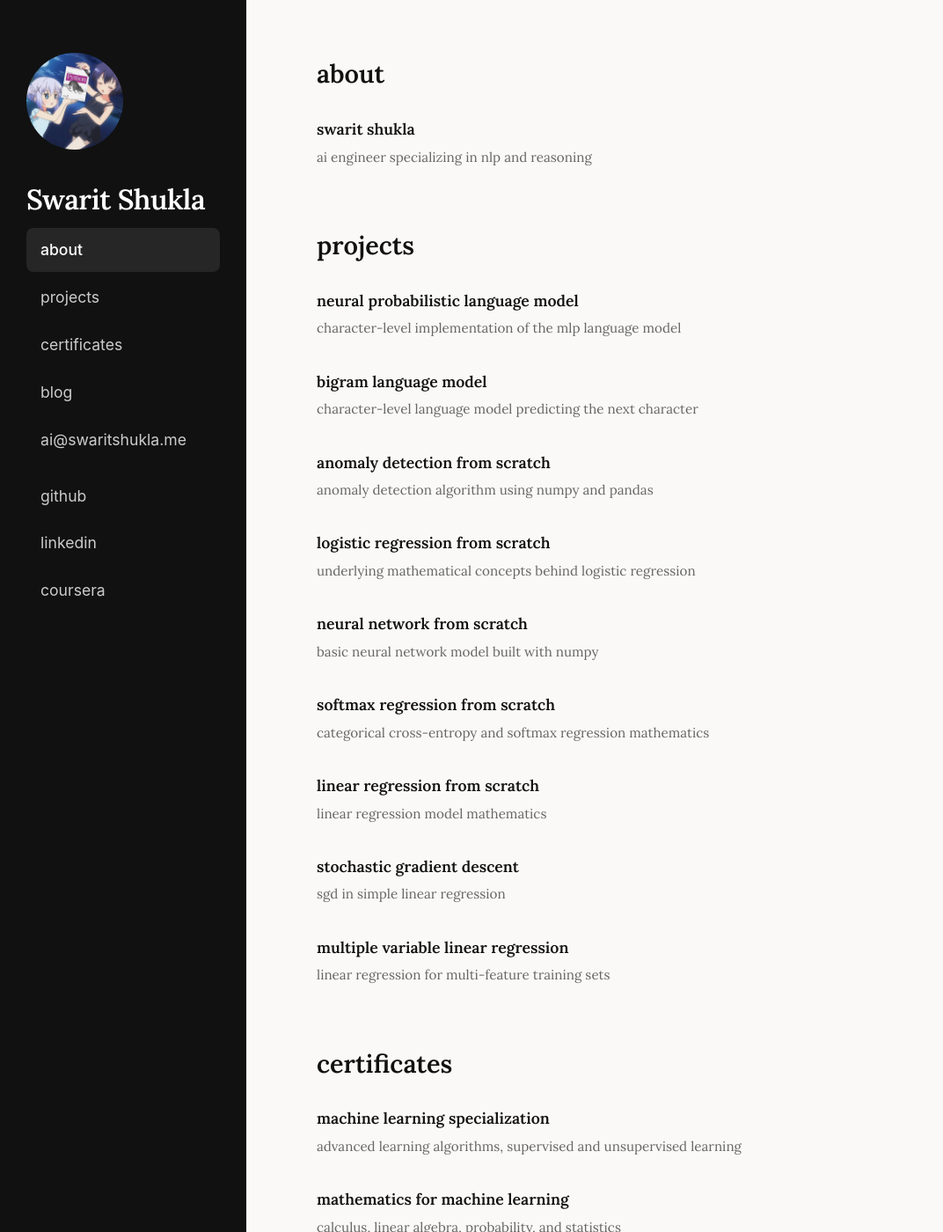
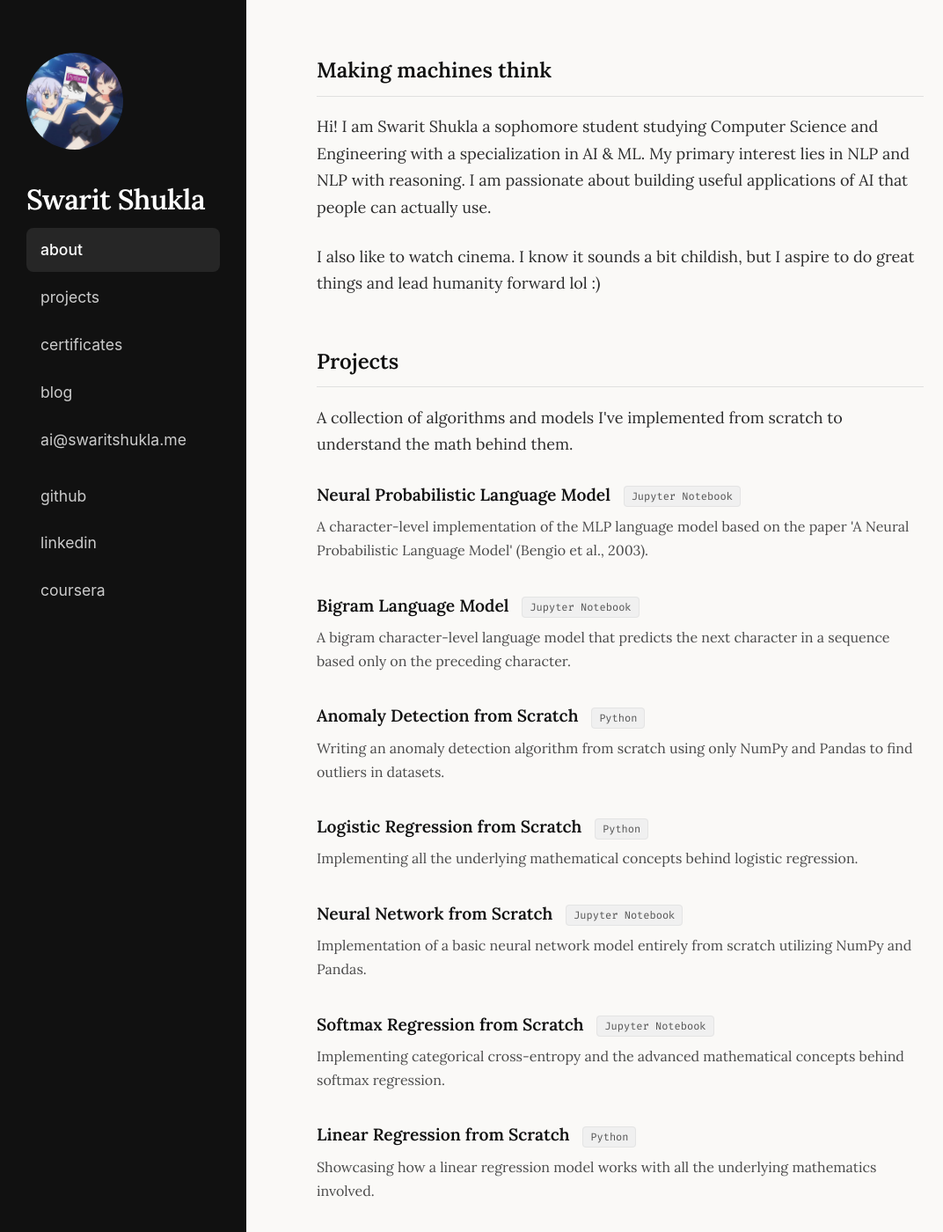
Before and after one commit to SWARITSHUKLA/SWARITSHUKLA.github.io, a Jekyll site: the page built from index.html, in a window 1280 px wide and 1400 px high. Shown: the whole window at 88% size, without its empty margins (0-1072 px from the left). Built offline with Jekyll 4.4.1, drawn with Linux system fonts in a browser that asks for light colours; some of the changed text lies outside the part shown.

```diff
--- a/index.html
+++ b/index.html
@@ -1,81 +1,114 @@
 ---
 layout: default
 ---
+<section id="about">
+    <h2><strong>Making machines think</strong></h2>
 
-<section id="about">
-    <h2>about</h2>
-    <ul class="item-list">
-        <li>
-            <span class="item-title">swarit shukla</span>
-            <p>ai engineer specializing in nlp and reasoning</p>
-        </li>
-    </ul>
+    <p>
+        Hi! I am Swarit Shukla a sophomore student studying Computer Science and Engineering with a specialization in AI
+        & ML. My primary interest lies in NLP and NLP with reasoning. I am passionate about building useful applications
+        of AI that people can actually use.
+    </p>
+    <p>
+        I also like to watch cinema. I know it sounds a bit childish, but I aspire to do great things and lead humanity
+        forward lol :)
+    </p>
 </section>
 
 <section id="projects">
-    <h2>projects</h2>
+    <h2>Projects</h2>
+    <p>A collection of algorithms and models I've implemented from scratch to understand the math behind them.</p>
+
     <ul class="item-list">
         <li>
-            <a href="https://github.com/SWARITSHUKLA/neural-probabilistic-language-model" class="item-title" target="_blank">neural probabilistic language model</a>
-            <p>character-level implementation of the mlp language model</p>
+            <a href="https://github.com/SWARITSHUKLA/neural-probabilistic-language-model" class="item-title"
+                target="_blank">Neural Probabilistic Language Model</a>
+            <span class="tech-tag">Jupyter Notebook</span>
+            <p>A character-level implementation of the MLP language model based on the paper 'A Neural Probabilistic
+                Language Model' (Bengio et al., 2003).</p>
         </li>
         <li>
-            <a href="https://github.com/SWARITSHUKLA/bigram-language-model" class="item-title" target="_blank">bigram language model</a>
-            <p>character-level language model predicting the next character</p>
+            <a href="https://github.com/SWARITSHUKLA/bigram-language-model" class="item-title" target="_blank">Bigram
+                Language Model</a>
+            <span class="tech-tag">Jupyter Notebook</span>
+            <p>A bigram character-level language model that predicts the next character in a sequence based only on the
+                preceding character.</p>
         </li>
         <li>
-            <a href="https://github.com/SWARITSHUKLA/Anomaly-detection-from-scratch" class="item-title" target="_blank">anomaly detection from scratch</a>
-            <p>anomaly detection algorithm using numpy and pandas</p>
+            <a href="https://github.com/SWARITSHUKLA/Anomaly-detection-from-scratch" class="item-title"
+                target="_blank">Anomaly Detection from Scratch</a>
+            <span class="tech-tag">Python</span>
+            <p>Writing an anomaly detection algorithm from scratch using only NumPy and Pandas to find outliers in
+                datasets.</p>
         </li>
         <li>
-            <a href="https://github.com/SWARITSHUKLA/Logistic-regression-from-scratch" class="item-title" target="_blank">logistic regression from scratch</a>
-            <p>underlying mathematical concepts behind logistic regression</p>
+            <a href="https://github.com/SWARITSHUKLA/Logistic-regression-from-scratch" class="item-title"
+                target="_blank">Logistic Regression from Scratch</a>
+            <span class="tech-tag">Python</span>
+            <p>Implementing all the underlying mathematical concepts behind logistic regression.</p>
         </li>
         <li>
-            <a href="https://github.com/SWARITSHUKLA/Neural_Network_from_scratch" class="item-title" target="_blank">neural network from scratch</a>
-            <p>basic neural network model built with numpy</p>
+            <a href="https://github.com/SWARITSHUKLA/Neural_Network_from_scratch" class="item-title"
+                target="_blank">Neural Network from Scratch</a>
+            <span class="tech-tag">Jupyter Notebook</span>
+            <p>Implementation of a basic neural network model entirely from scratch utilizing NumPy and Pandas.</p>
         </li>
         <li>
-            <a href="https://github.com/SWARITSHUKLA/Softmax_regression_from_scratch" class="item-title" target="_blank">softmax regression from scratch</a>
-            <p>categorical cross-entropy and softmax regression mathematics</p>
+            <a href="https://github.com/SWARITSHUKLA/Softmax_regression_from_scratch" class="item-title"
+                target="_blank">Softmax Regression from Scratch</a>
+            <span class="tech-tag">Jupyter Notebook</span>
+            <p>Implementing categorical cross-entropy and the advanced mathematical concepts behind softmax regression.
+            </p>
         </li>
         <li>
-            <a href="https://github.com/SWARITSHUKLA/Linear-regression-from-scratch-using-numpy" class="item-title" target="_blank">linear regression from scratch</a>
-            <p>linear regression model mathematics</p>
+            <a href="https://github.com/SWARITSHUKLA/Linear-regression-from-scratch-using-numpy" class="item-title"
+                target="_blank">Linear Regression from Scratch</a>
+            <span class="tech-tag">Python</span>
+            <p>Showcasing how a linear regression model works with all the underlying mathematics involved.</p>
         </li>
         <li>
-            <a href="https://github.com/SWARITSHUKLA/Linear-regression-with-stochastic-Gradient-descent-from-scratch-using-numpy" class="item-title" target="_blank">stochastic gradient descent</a>
-            <p>sgd in simple linear regression</p>
+            <a href="https://github.com/SWARITSHUKLA/Linear-regression-with-stochastic-Gradient-descent-from-scratch-using-numpy"
+                class="item-title" target="_blank">Stochastic Gradient Descent</a>
+            <span class="tech-tag">Python</span>
+            <p>Using SGD in simple linear regression to calculate gradients using one target at a time instead of full
+                batches.</p>
         </li>
         <li>
-            <a href="https://github.com/SWARITSHUKLA/Multiple-variable-linear-Regression-from-scratch" class="item-title" target="_blank">multiple variable linear regression</a>
-            <p>linear regression for multi-feature training sets</p>
+            <a href="https://github.com/SWARITSHUKLA/Multiple-variable-linear-Regression-from-scratch"
+                class="item-title" target="_blank">Multiple Variable Linear Regression</a>
+            <span class="tech-tag">Python</span>
+            <p>Implementation of linear regression for multi-feature training sets.</p>
         </li>
     </ul>
 </section>
 
 <section id="certificates">
-    <h2>certificates</h2>
+    <h2>Specializations & Courses</h2>
     <ul class="item-list">
         <li>
-            <a href="https://www.coursera.org/account/accomplishments/specialization/FGP4SDR7S80L" class="item-title" target="_blank">machine learning specialization</a>
-            <p>advanced learning algorithms, supervised and unsupervised learning</p>
+            <span class="item-title">Machine Learning Specialization</span> — DeepLearning.AI
+            <p>Covered Advanced Learning Algorithms, Supervised Machine Learning, and Unsupervised Learning &
+                Recommenders. <a href="https://www.coursera.org/account/accomplishments/specialization/FGP4SDR7S80L"
+                    target="_blank">[Certificate]</a></p>
         </li>
         <li>
-            <a href="https://www.coursera.org/account/accomplishments/specialization/6QU0LBYUPDF9" class="item-title" target="_blank">mathematics for machine learning</a>
-            <p>calculus, linear algebra, probability, and statistics</p>
+            <span class="item-title">Mathematics for Machine Learning and Data Science</span> — DeepLearning.AI
+            <p>Mastery in Calculus, Linear Algebra, Probability, and Statistics applied to Machine Learning. <a
+                    href="https://www.coursera.org/account/accomplishments/specialization/6QU0LBYUPDF9"
+                    target="_blank">[Certificate]</a></p>
         </li>
         <li>
-            <a href="https://www.coursera.org/learner/swaritshukla" class="item-title" target="_blank">structuring machine learning projects</a>
-            <p>deeplearning.ai course</p>
+            <span class="item-title">Structuring Machine Learning Projects</span> — DeepLearning.AI <a
+                href="https://www.coursera.org/learner/swaritshukla" target="_blank">[Certificate]</a>
         </li>
         <li>
-            <a href="https://www.coursera.org/learner/swaritshukla" class="item-title" target="_blank">improving deep neural networks</a>
-            <p>hyperparameter tuning, regularization, and optimization</p>
+            <span class="item-title">Improving Deep Neural Networks</span> — DeepLearning.AI
+            <p>Hyperparameter Tuning, Regularization, and Optimization. <a
+                    href="https://www.coursera.org/learner/swaritshukla" target="_blank">[Certificate]</a></p>
         </li>
         <li>
-            <a href="https://www.coursera.org/learner/swaritshukla" class="item-title" target="_blank">neural networks and deep learning</a>
-            <p>deeplearning.ai course</p>
+            <span class="item-title">Neural Networks and Deep Learning</span> — DeepLearning.AI <a
+                href="https://www.coursera.org/learner/swaritshukla" target="_blank">[Certificate]</a>
         </li>
     </ul>
 </section>
--- a/style.css
+++ b/style.css
@@ -106,17 +106,18 @@ body {
    ========================================= */
 .main-content {
     margin-left: 280px; /* Offset to make room for sidebar */
-    max-width: 1200px;
+    max-width: 850px;
     padding: 60px 80px; /* Increased right padding for breathing room */
 }
 
 h2 {
-    font-size: 1.8rem;
+    font-size: 1.5rem;
     margin-top: 2.2em;
     margin-bottom: 0.8em;
-    font-weight: 700;
+    font-weight: 600;
     color: #111111;
-    text-transform: lowercase;
+    border-bottom: 1px solid #e0e0e0;
+    padding-bottom: 8px;
 }
 
 /* Removes top margin from the very first section so it aligns cleanly */
@@ -150,17 +151,15 @@ p {
 }
 
 .item-list p {
-    margin: 0.2em 0 0 0;
-    color: #666666;
-    font-size: 0.95rem;
-    text-transform: lowercase;
+    margin: 0.4em 0 0 0;
+    color: #4b4b4b;
+    font-size: 1rem;
 }
 
 .item-title {
-    font-size: 1.1rem;
-    font-weight: 700;
+    font-size: 1.2rem;
+    font-weight: 600;
     color: #111111;
-    text-transform: lowercase;
 }
 
 .tech-tag {
```
